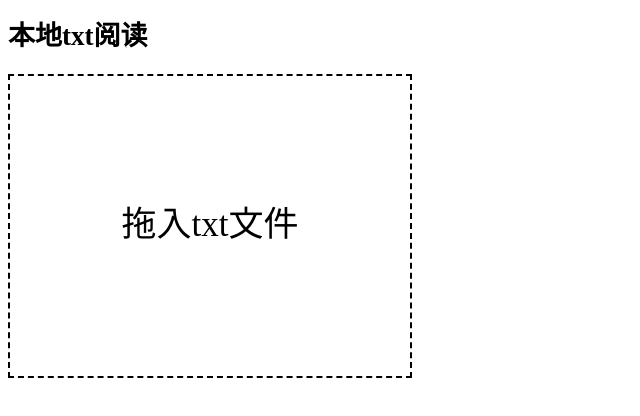
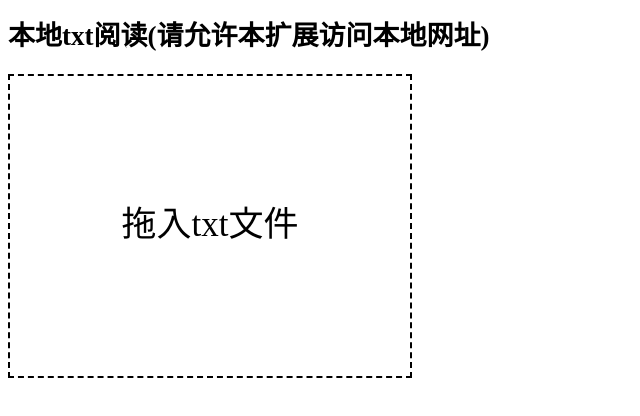
Before and after one commit to zhangyuhan2016/book-down-read, a browser extension: page options.html in a window 1280 px wide. Shown: the whole page, without its empty margins (0-640 px from the left). Drawn offline with Linux system fonts and the light colour scheme.

Commit message:
添加提示

```diff
--- a/options.html
+++ b/options.html
@@ -9,7 +9,7 @@
     <link rel="stylesheet" href="./myStyle.css">
 </head>
 <body class="look">
-<h2>本地txt阅读</h2>
+<h2>本地txt阅读(请允许本扩展访问本地网址)</h2>
 <div class="box">拖入txt文件</div>
 <script src="js/jquery.min.js"></script>
 <script src="js/options.js"></script>
```
Also changed, not shown: 1 other file.
